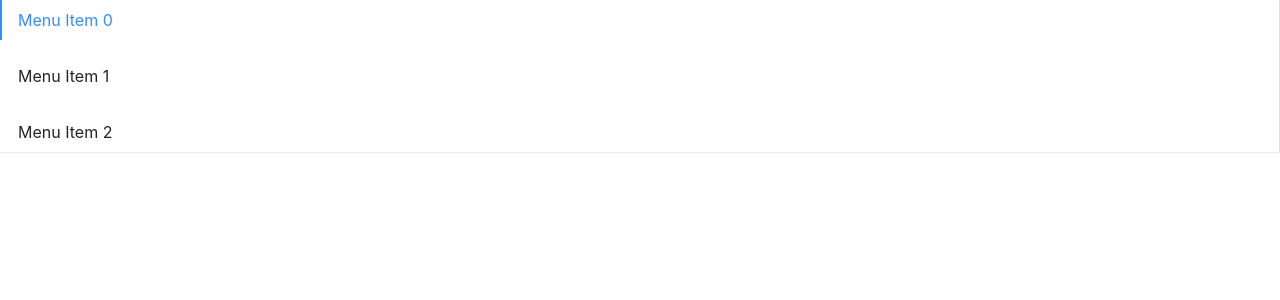
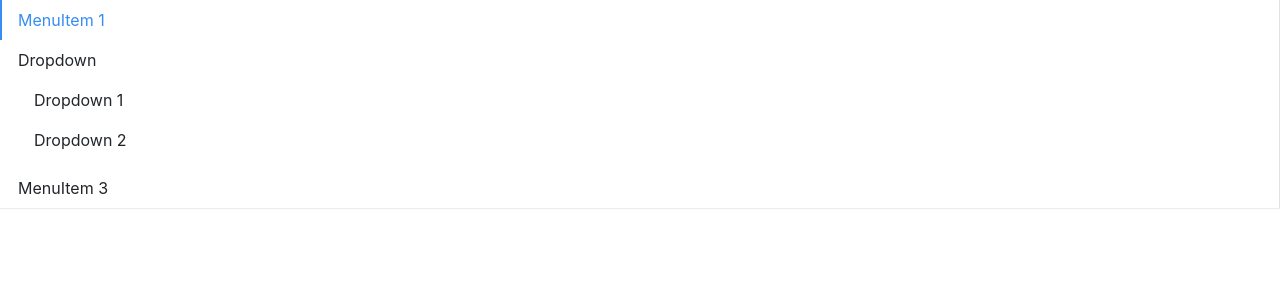
Before and after one commit to Dokome/DokomUIEX, a React (Create React App) app: page / in a window 1280 px wide. Shown: the top 300 px of the page. Built offline with nearby package versions, Linux system fonts and the light colour scheme.

Commit message:
modify menu props and add submenu

```diff
--- a/src/App.tsx
+++ b/src/App.tsx
@@ -1,16 +1,18 @@
 import React from 'react'
 import Menu, { MenuMode } from './components/Menu/menu'
 import MenuItem from './components/Menu/menuItem'
+import SubMenu from './components/Menu/subMenu'
 
 function App() {
   return (
     <div className="App">
-      <Menu onSelect={console.log} mode={MenuMode.Vertical}>
-        {new Array(3).fill(0).map((_, index) => (
-          <MenuItem index={index} key={index}>
-            {`Menu Item ${index}`}
-          </MenuItem>
-        ))}
+      <Menu mode={MenuMode.Vertical} defaultOpenSubMenus={['1']}>
+        <MenuItem>MenuItem 1</MenuItem>
+        <SubMenu title="Dropdown">
+          <MenuItem>Dropdown 1</MenuItem>
+          <MenuItem>Dropdown 2</MenuItem>
+        </SubMenu>
+        <MenuItem>MenuItem 3</MenuItem>
       </Menu>
     </div>
   )
--- a/src/components/Menu/_style.scss
+++ b/src/components/Menu/_style.scss
@@ -3,10 +3,10 @@
   flex-wrap: wrap;
   padding-left: 0;
   list-style: none;
-  gap: 1rem;
+  // gap: 1rem;
   border-bottom: $menu-border-width solid $menu-border-color;
   box-shadow: $menu-box-shadow;
-  .menu-item {
+  > .menu-item {
     padding: $menu-item-padding-y $menu-item-padding-x;
     transition: $menu-transition;
     cursor: pointer;
@@ -30,6 +30,68 @@
         $menu-item-active-color;
     }
   }
+  .submenu-item {
+    position: relative;
+
+    .submenu-title {
+      display: flex;
+      align-items: center;
+    }
+    .arrow-icon {
+      transition: transform 0.25s ease-in-out;
+      margin-left: 3px;
+    }
+    &:hover {
+      .arrow-icon {
+        transform: rotate(180deg);
+      }
+    }
+  }
+  .is-vertical {
+    .arrow-icon {
+      transform: rotate(0deg) !important;
+    }
+  }
+  .is-vertical.is-opened {
+    .arrow-icon {
+      transform: rotate(180deg) !important;
+    }
+  }
+  .submenu {
+    list-style: none;
+    padding-left: 0;
+    padding-top: $menu-item-padding-y;
+    white-space: nowrap;
+    display: none;
+    .menu-item {
+      padding: $menu-item-padding-y $menu-item-padding-x;
+      cursor: pointer;
+      transition: $menu-transition;
+      color: $body-color;
+      &.is-active,
+      &:hover {
+        color: $menu-item-active-color !important;
+      }
+    }
+    &.menu-opened {
+      display: block;
+    }
+  }
+}
+
+.menu-horizontal {
+  > .menu-item {
+    border-bottom: $menu-item-active-border-width solid transparent;
+  }
+  .submenu {
+    position: absolute;
+    background: $white;
+    z-index: 100;
+    top: calc(100% + 8px);
+    left: 0;
+    border: $menu-border-width solid $menu-border-color;
+    box-shadow: $submenu-box-shadow;
+  }
 }
 
 .menu-vertical {
@@ -37,7 +99,7 @@
   border-bottom: none;
   border-right: $menu-border-width solid $menu-border-color;
 
-  .menu-item {
+  > .menu-item {
     border-left: $menu-item-active-border-width solid transparent;
     &.is-active,
     &:hover {
--- a/src/components/Menu/menu.tsx
+++ b/src/components/Menu/menu.tsx
@@ -1,4 +1,5 @@
 import React, { createContext, useState } from 'react'
+import { MenuItemProps } from './menuItem'
 import classNames from 'classnames'
 
 export enum MenuMode {
@@ -6,57 +7,86 @@
   Vertical = 'vertical',
 }
 
-type SelectCallback = (selectedIndex: number) => void
+type SelectCallback = (selectedIndex: string) => void
 
 export interface MenuProps {
   mode?: MenuMode
   style?: React.CSSProperties
   className?: string
-  defaultIndex?: number
+  defaultIndex?: string
+  defaultOpenSubMenus?: string[]
   children?: React.ReactNode
   onSelect?: SelectCallback
 }
 
 interface IMenuContext {
-  index: number
+  defaultOpenSubMenus?: string[]
+  index: string
   onSelect?: SelectCallback
+  mode?: MenuMode
 }
 
 export const MenuContext = createContext<IMenuContext>({
-  index: 0,
+  index: '0',
 })
 
 const Menu: React.FC<MenuProps> = props => {
-  const { mode, style, className, defaultIndex, onSelect, children } = props
+  const {
+    mode,
+    style,
+    className,
+    defaultIndex,
+    onSelect,
+    children,
+    defaultOpenSubMenus,
+  } = props
   const [currentActive, setActive] = useState(defaultIndex)
   const classes = classNames('menu', className, {
     [`menu-${mode}`]: mode,
   })
 
-  const handleClick = (index: number) => {
+  const handleClick = (index: string) => {
     setActive(index)
     if (onSelect) {
       onSelect(index)
     }
   }
 
+  const renderChildren = () => {
+    return React.Children.map(children, (child, index) => {
+      const childElement =
+        child as React.FunctionComponentElement<MenuItemProps>
+      const { displayName } = childElement.type
+      if (['MenuItem', 'SubMenu'].includes(displayName || '')) {
+        return React.cloneElement(childElement, { index: index.toString() })
+      } else {
+        console.error(
+          'Warning: Menu has a child which is not a MenuItem component'
+        )
+      }
+    })
+  }
+
   const passedContext: IMenuContext = {
-    index: currentActive ? currentActive : 0,
+    index: currentActive ? currentActive : '0',
     onSelect: handleClick,
+    defaultOpenSubMenus,
+    mode,
   }
 
   return (
     <ul className={classes} style={style} data-testid="test-menu">
       <MenuContext.Provider value={passedContext}>
-        {children}
+        {renderChildren()}
       </MenuContext.Provider>
     </ul>
   )
 }
 
 Menu.defaultProps = {
-  defaultIndex: 0,
+  defaultIndex: '0',
   mode: MenuMode.Horizontal,
+  defaultOpenSubMenus: [],
 }
 
 export default Menu
--- a/src/components/Menu/menuItem.tsx
+++ b/src/components/Menu/menuItem.tsx
@@ -3,7 +3,7 @@
 import { MenuContext } from './menu'
 
 export interface MenuItemProps {
-  index: number
+  index?: string
   disabled?: boolean
   className?: string
   style?: React.CSSProperties
@@ -19,7 +19,7 @@
   })
 
   const handleClick = () => {
-    if (context.onSelect && !disabled) {
+    if (context.onSelect && !disabled && typeof index === 'string') {
       context.onSelect(index)
     }
   }
@@ -31,4 +31,6 @@
   )
 }
 
+MenuItem.displayName = 'MenuItem'
+
 export default MenuItem
--- /dev/null
+++ b/src/components/Menu/subMenu.tsx
@@ -0,0 +1,77 @@
+import React, { useContext, FunctionComponentElement, useState } from 'react'
+import { MenuContext, MenuMode } from './menu'
+import { MenuItemProps } from './menuItem'
+import classNames from 'classnames'
+
+export interface SubMenuProps {
+  index?: string
+  title?: string
+  className?: string
+  children?: React.ReactNode
+}
+
+const SubMenu: React.FC<SubMenuProps> = props => {
+  const { children, index, title, className } = props
+  const context = useContext(MenuContext)
+  const opendSubMenus = context.defaultOpenSubMenus as string[]
+  const isOpend =
+    index && context.mode === MenuMode.Vertical && opendSubMenus.includes(index)
+  const classes = classNames('menu-item submenu-item', className, {
+    'is-active': context.index === index,
+  })
+  const [menuOpen, setOpen] = useState(isOpend)
+  //
+  const handleClick = (e: React.MouseEvent) => {
+    e.preventDefault()
+    setOpen(!menuOpen)
+  }
+
+  let timer: any
+  const handleMouse = (e: React.MouseEvent, toggle: boolean) => {
+    clearTimeout(timer)
+    e.preventDefault()
+    timer = setTimeout(() => {
+      setOpen(toggle)
+    }, 100)
+  }
+
+  const clickEvents =
+    context.mode === MenuMode.Vertical ? { onClick: handleClick } : {}
+  const hoverEvents =
+    context.mode === MenuMode.Horizontal
+      ? {
+          onMouseEnter: (e: React.MouseEvent) => handleMouse(e, true),
+          onMouseLeave: (e: React.MouseEvent) => handleMouse(e, false),
+        }
+      : {}
+  const renderChildren = () => {
+    const subMenuClasses = classNames('submenu', {
+      'menu-opened': menuOpen,
+    })
+    const childrenComponent = React.Children.map(children, (child, sindex) => {
+      const childElement = child as FunctionComponentElement<MenuItemProps>
+      const { displayName } = childElement.type
+      if (displayName === 'MenuItem') {
+        return React.cloneElement(childElement, { index: `${index}-${sindex}` })
+      } else {
+        console.error(
+          'Warning: SubMenu has a child which is not a MenuItem component'
+        )
+      }
+    })
+
+    return <ul className={subMenuClasses}>{childrenComponent}</ul>
+  }
+
+  return (
+    <li key={index} className={classes} {...hoverEvents}>
+      <div className="submenu-title" {...clickEvents}>
+        {title}
+      </div>
+      {renderChildren()}
+    </li>
+  )
+}
+
+SubMenu.displayName = 'SubMenu'
+export default SubMenu
```
Also changed, not shown: 1 other file (tests, documents, lock files or other folders).
